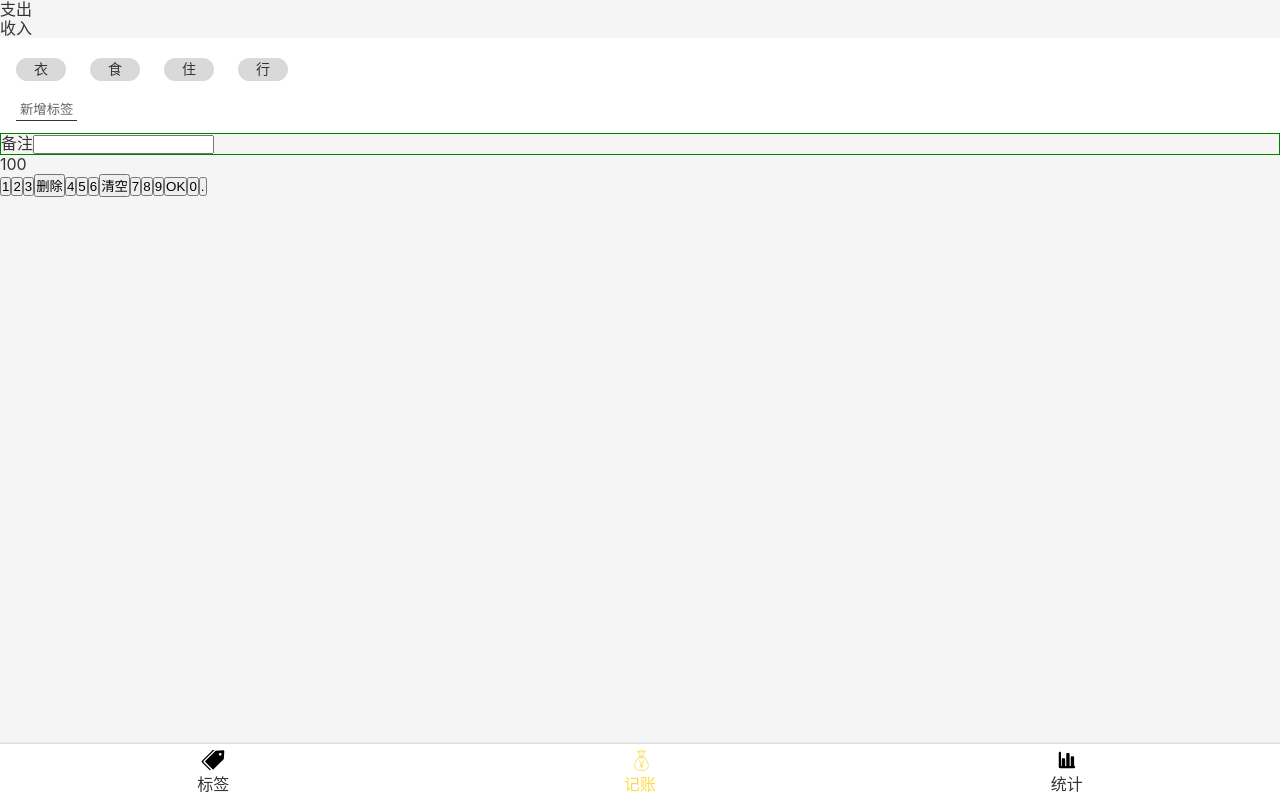
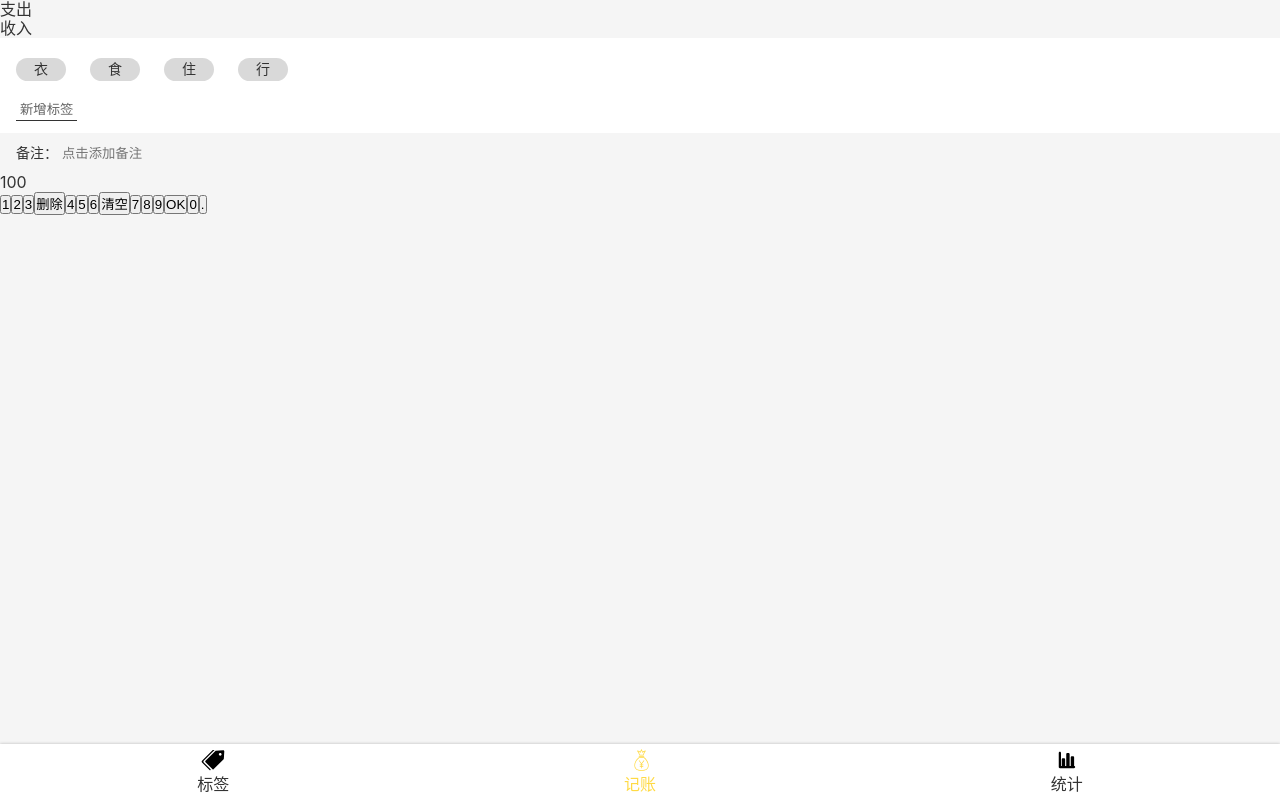
Before and after one commit to alertguo/mango-react-echarts, a React app: page /#/money in a window 1280 px wide. Built offline with nearby package versions, Linux system fonts and the light colour scheme.

Commit message:
完成 NotesSelection 的 CSS

```diff
--- a/src/index.scss
+++ b/src/index.scss
@@ -8,7 +8,9 @@ ul, ol {
   list-style: none;
 }
 a{text-decoration: none; color: inherit;}
-
+:focus{
+  outline: none;
+}
 body {
   font-family: $font-hei;
   font-size: 16px;
--- a/src/views/Money.tsx
+++ b/src/views/Money.tsx
@@ -2,10 +2,8 @@ import Layout from '../components/Layout';
 import React from 'react';
 import styled from 'styled-components';
 import TagsSelection from './Money/TagsSelection';
+import NotesSelection from './Money/NotesSelection';
 
-const NotesSelection = styled.section`
-  border: 1px solid green;
-`;
 const TypeSelection = styled.section`
 
 `;
@@ -35,8 +33,8 @@ function Money() {
       </TagsSelection>
       <NotesSelection>
         <label>
-          <span>备注</span>
-          <input type="text"/>
+          <span>备注：</span>
+          <input type="text" placeholder="点击添加备注"/>
         </label>
       </NotesSelection>
       <NumberPadSelection>
--- /dev/null
+++ b/src/views/Money/NotesSelection.tsx
@@ -0,0 +1,23 @@
+import styled from 'styled-components';
+
+const NotesSelection = styled.section`
+  background: #f5f5f5;
+  padding: 0 16px;
+  font-size: 14px;
+  > label {
+    display: flex;
+    align-items: center;
+    > span {
+      margin-right: 4px;
+      white-space: nowrap;
+    }
+    > input {
+      display: block;
+      width: 100%;
+      height: 40px;
+      background: none;
+      border: none;
+    }
+  }
+`;
+export default NotesSelection;
--- a/src/views/Money/TagsSelection.tsx
+++ b/src/views/Money/TagsSelection.tsx
@@ -28,4 +28,4 @@ const TagsSelection = styled.section`
     margin-top: 8px;
   }
 `;
-export default TagsSelection
+export default TagsSelection;
```
